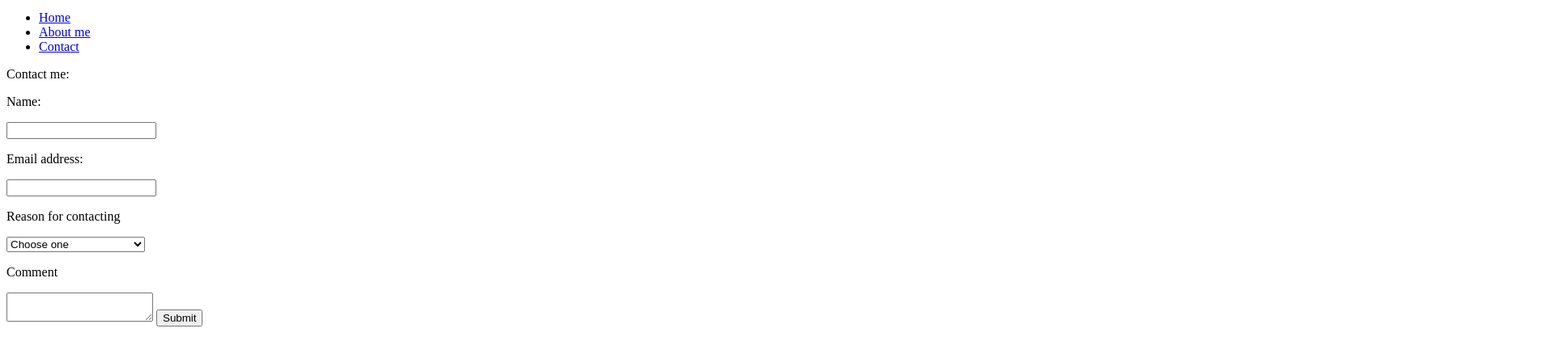
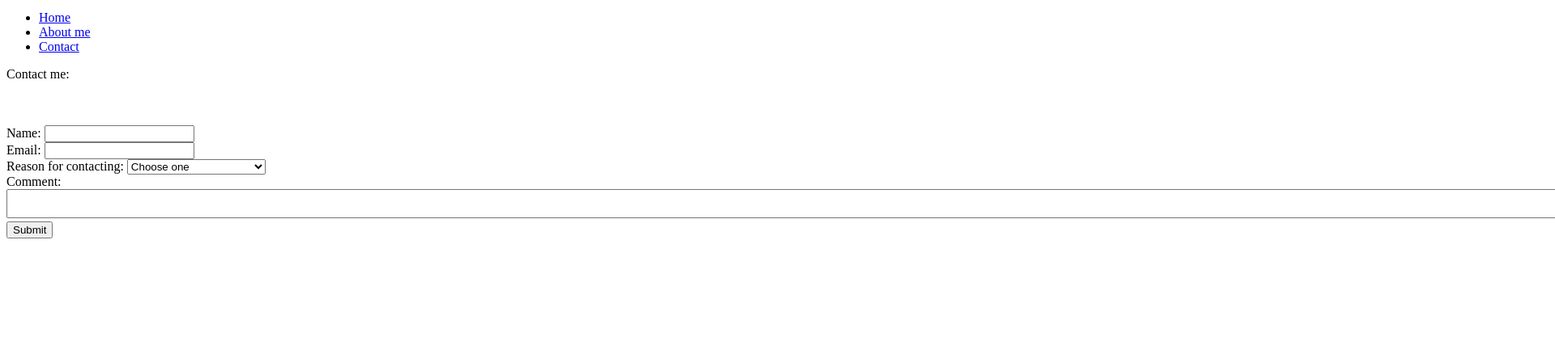
Before and after one commit to mmerrick100/mi349_blog, a plain HTML site: page contact.html in a window 1280 px wide. Shown: the part 101-544 px from the top of the page at 81% size, 1920 px wide, since content can reach past the window. Drawn offline with Linux system fonts and the light colour scheme.

Commit message:
updated my contact page

```diff
--- a/contact.html
+++ b/contact.html
@@ -24,10 +24,27 @@
 
     <form>
         <label>Contact me:
-            <p>Name:</p><input type="text">
-            <p>Email address:</p><input type="text">
+            </label>
 
-            <p>Reason for contacting</p>
+            <br>
+            <br>
+            <br>
+            <br>
+
+            <label> Name:
+            <input type="text">
+            </label>
+            <br>
+
+            <label>Email:
+            <input type="text">
+            </label>
+
+            <br>
+
+            <label>Reason for contacting:
+
+
             <select name="Reason for contacting">
             <option value="Option 1">Choose one</option>
             <option value="Option 2">Saying hi</option>
@@ -35,12 +52,19 @@
             <option value="Option 4">Interested in an interview</option>
             </select>
 
-            <p>Comment</p><textarea row="100"></textarea>
+            </label>
+
+            <br>
+
+
+
+            <label>Comment:
+            <textarea cols="100000"></textarea>
+            </label>
+
+            <br>
 
             <button>Submit</button>
-
-
-        </label>
 
     </form>
 
```
